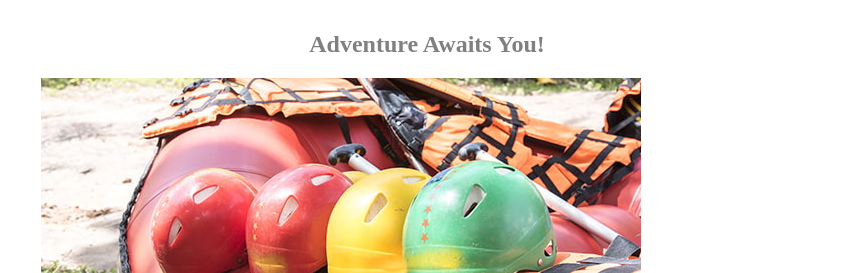
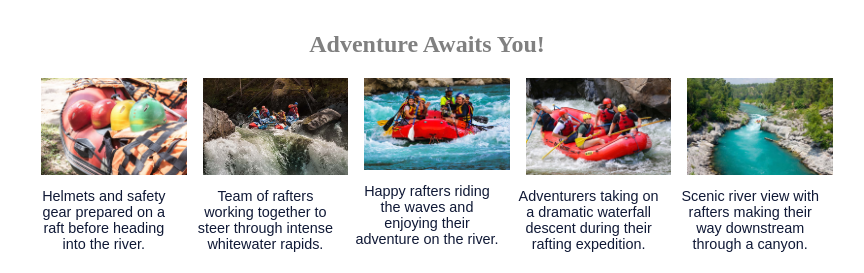
Before and after one commit to igornlemos/wdd130, a plain HTML site: page wwr/about.html in a window 1280 px wide. Shown: the part 1205-1478 px from the top of the page, without its empty margins (213-1077 px from the left). Drawn offline with Linux system fonts and the light colour scheme.

Commit message:
fixed styles requirements for adventure section

```diff
--- a/wwr/about.html
+++ b/wwr/about.html
@@ -61,27 +61,39 @@
         </section>
         <section class="adventure">
             <h2>Adventure Awaits You!</h2>
-            <figure>
+            <figure class="rafting-gallery">
+                <div>
                     <img src="images/rafting22_600.jpg"
                         alt="Colorful helmets and life jackets placed on an inflatable raft, ready for a rafting adventure.">
                     <figcaption>Helmets and safety gear prepared on a raft before heading into the river.</figcaption>
+                </div>
 
+                <div>
                     <img src="images/rafting41_1024.jpg"
                         alt="Group of rafters navigating a powerful rapid, paddling together as water splashes around.">
-                <figcaption>Team of rafters working together to steer through intense whitewater rapids.</figcaption>
+                    <figcaption>Team of rafters working together to steer through intense whitewater rapids.
+                    </figcaption>
+                </div>
 
+                <div>
                     <img src="images/rafting17_600.jpg"
                         alt="Smiling rafters paddling through blue river rapids, enjoying the thrill of the ride.">
                     <figcaption>Happy rafters riding the waves and enjoying their adventure on the river.</figcaption>
+                </div>
 
+                <div>
                     <img src="images/rafting19_600.jpg"
                         alt="Rafting group going down a steep waterfall drop between large rocks in a forested canyon.">
                     <figcaption>Adventurers taking on a dramatic waterfall descent during their rafting expedition.
                     </figcaption>
+                </div>
 
+                <div>
                     <img src="images/rafting58_600.jpg"
                         alt="Wide view of a river running through a rocky canyon with rafters in the distance.">
-                <figcaption>Scenic river view with rafters making their way downstream through a canyon.</figcaption>
+                    <figcaption>Scenic river view with rafters making their way downstream through a canyon.
+                    </figcaption>
+                </div>
             </figure>
         </section>
     </main>
--- a/wwr/styles/rafting.css
+++ b/wwr/styles/rafting.css
@@ -17,6 +17,11 @@
     box-sizing: border-box;
 }
 
+body {
+    font-family: var(--body-font);
+    color: var(--accent1-color);
+}
+
 header {
     background-color: var(--primary-color);
     color: var(--accent2-color);
@@ -24,18 +29,13 @@ header {
     grid-template-columns: 1fr 2fr;
     justify-content: space-around;
     align-items: center;
-    padding: 16px 16px 16px 0;
+    padding: 16px 16px 16px 16px;
 }
 
 ul {
     display: flex;
     justify-content: space-around;
     list-style-type: none;
-}
-
-body {
-    font-family: var(--body-font);
-    color: var(--accent1-color);
 }
 
 header,
@@ -136,7 +136,25 @@ section img {
     margin: 10px;
 }
 
+.rafting-gallery {
+    display: grid;
+    grid-template-columns: repeat(auto-fit, minmax(120px, 1fr));
+    gap: 1rem;
+    margin: 0;
+    padding: 0;
+    justify-content: space-around;
+}
 
+.rafting-gallery div {
+    text-align: center;
+    font-size: 0.9rem;
+    justify-items: center;
+}
+
+.rafting-gallery img {
+    width: 100%;
+    height: auto;
+}
 
 footer,
 footer nav {
```
Lines whose indentation alone changed are shown as unchanged.
